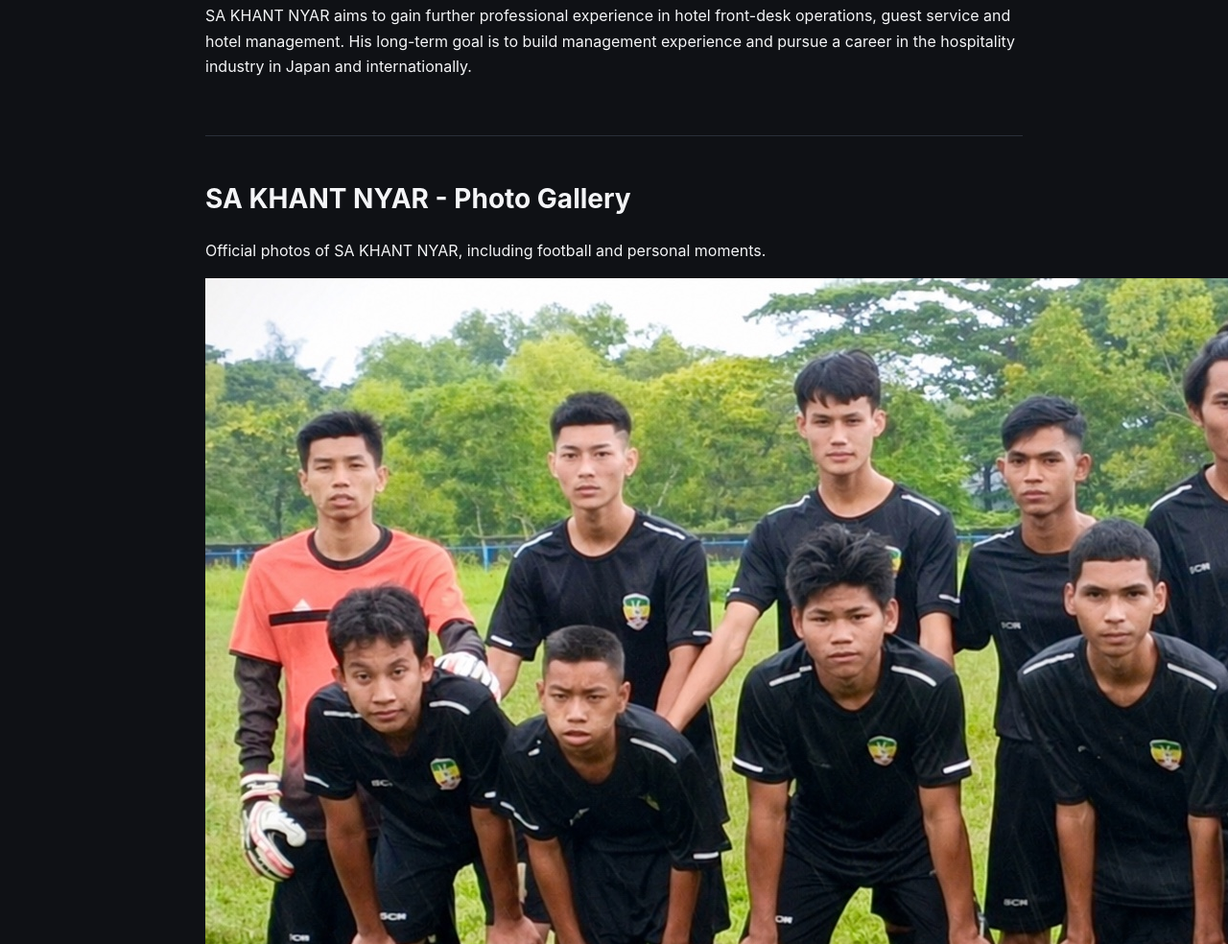
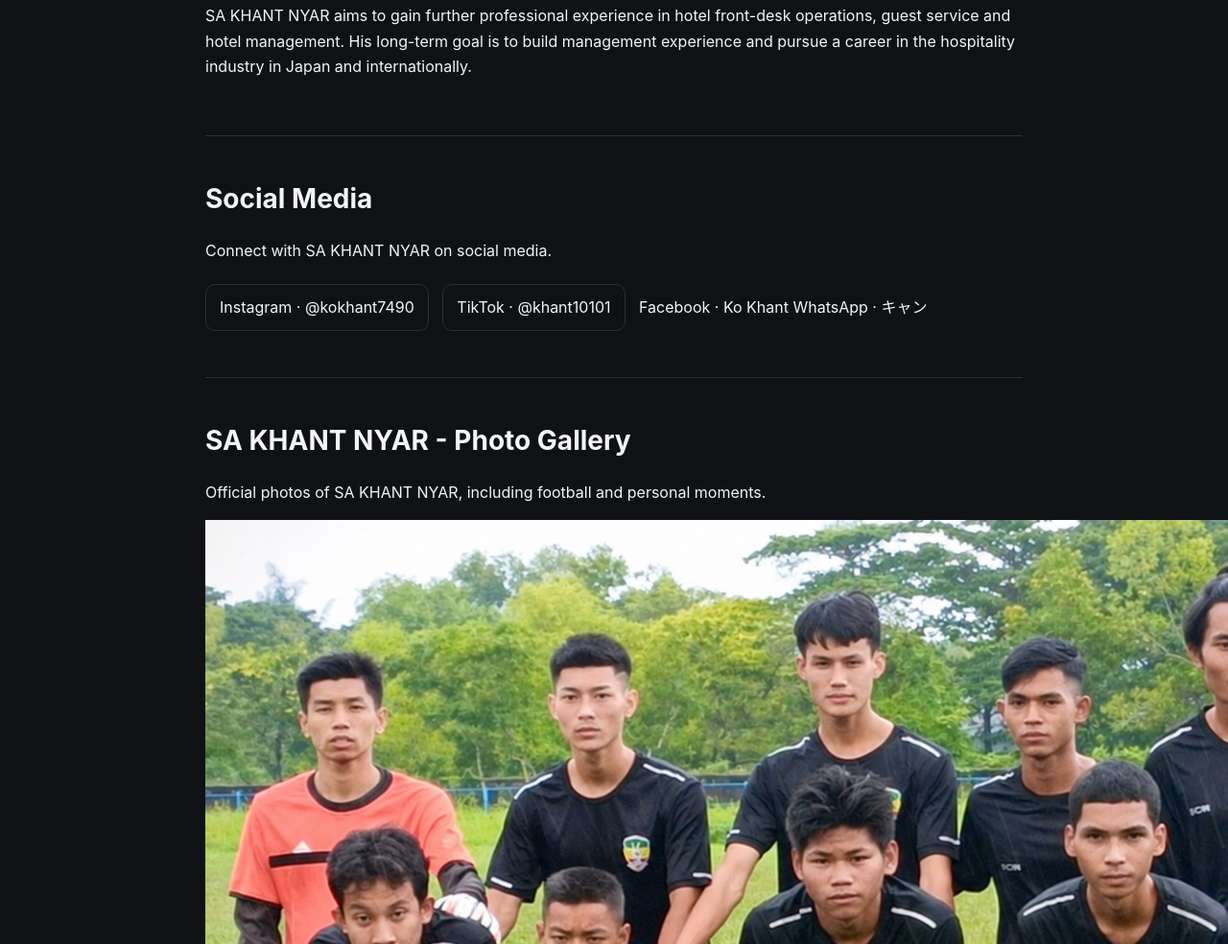
Before and after one commit to kokhantygn02-dev/kokhantygn02-dev.github.io, a plain HTML site: page index.html in a window 1280 px wide. Shown: the part 2148-3132 px from the top of the page at 96% size. Drawn offline with Linux system fonts and the light colour scheme.

Commit message:
Update index.html

```diff
--- a/index.html
+++ b/index.html
@@ -285,7 +285,18 @@
         and pursue a career in the hospitality industry in Japan and internationally.
       </p>
     </section>
-<section id="photo-gallery">
+<section id="social-media">
+  <h2>Social Media</h2>
+  <p>Connect with SA KHANT NYAR on social media.</p>
+
+  <div class="socials">
+    <a href="https://www.instagram.com/kokhant7490/" target="_blank">Instagram · @kokhant7490</a>
+    <a href="https://www.tiktok.com/@khant10101" target="_blank">TikTok · @khant10101</a>
+    <span>Facebook · Ko Khant</span>
+    <span>WhatsApp · キャン</span>
+  </div>
+</section>
+    <section id="photo-gallery">
   <h2>SA KHANT NYAR - Photo Gallery</h2>
   <p>Official photos of SA KHANT NYAR, including football and personal moments.</p>
   <div class="photo-gallery">
```
